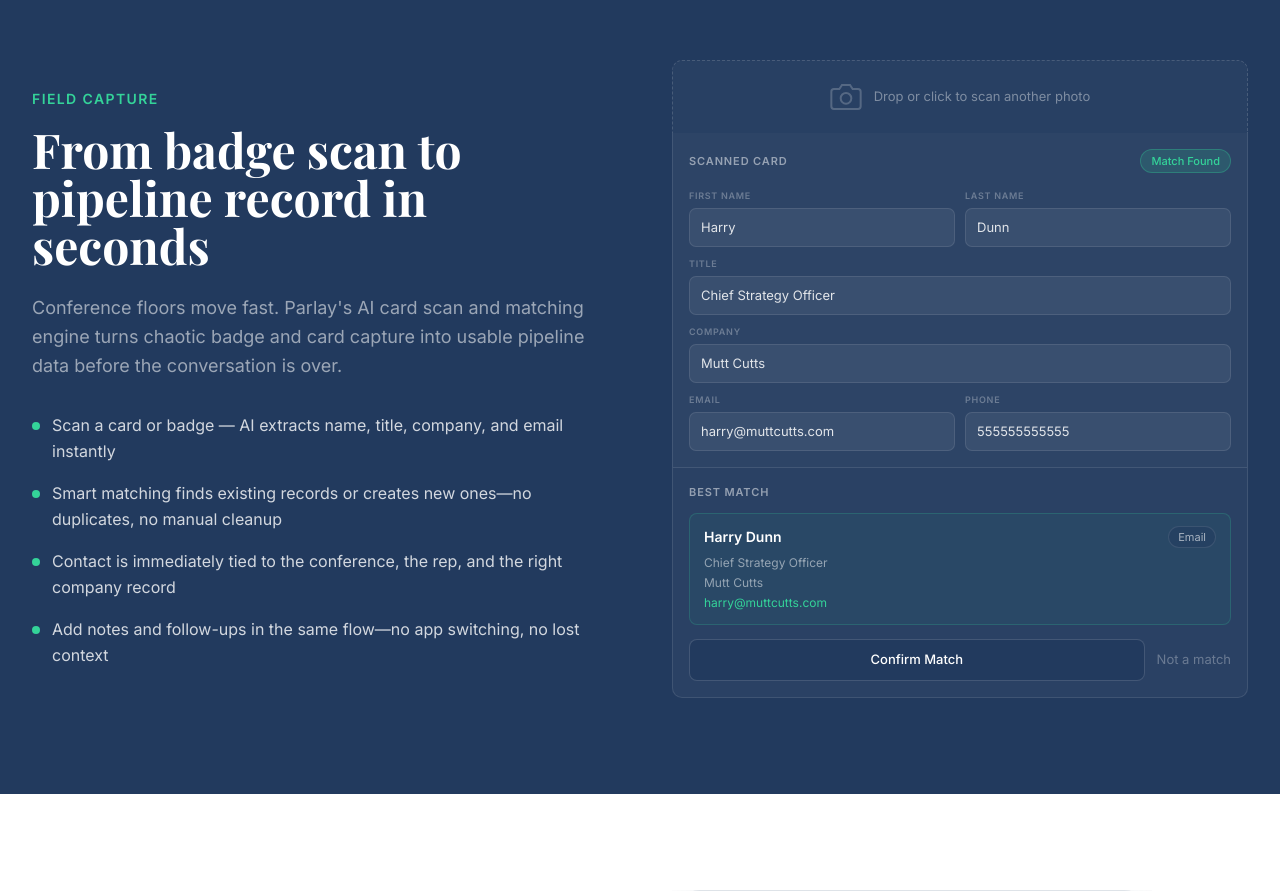
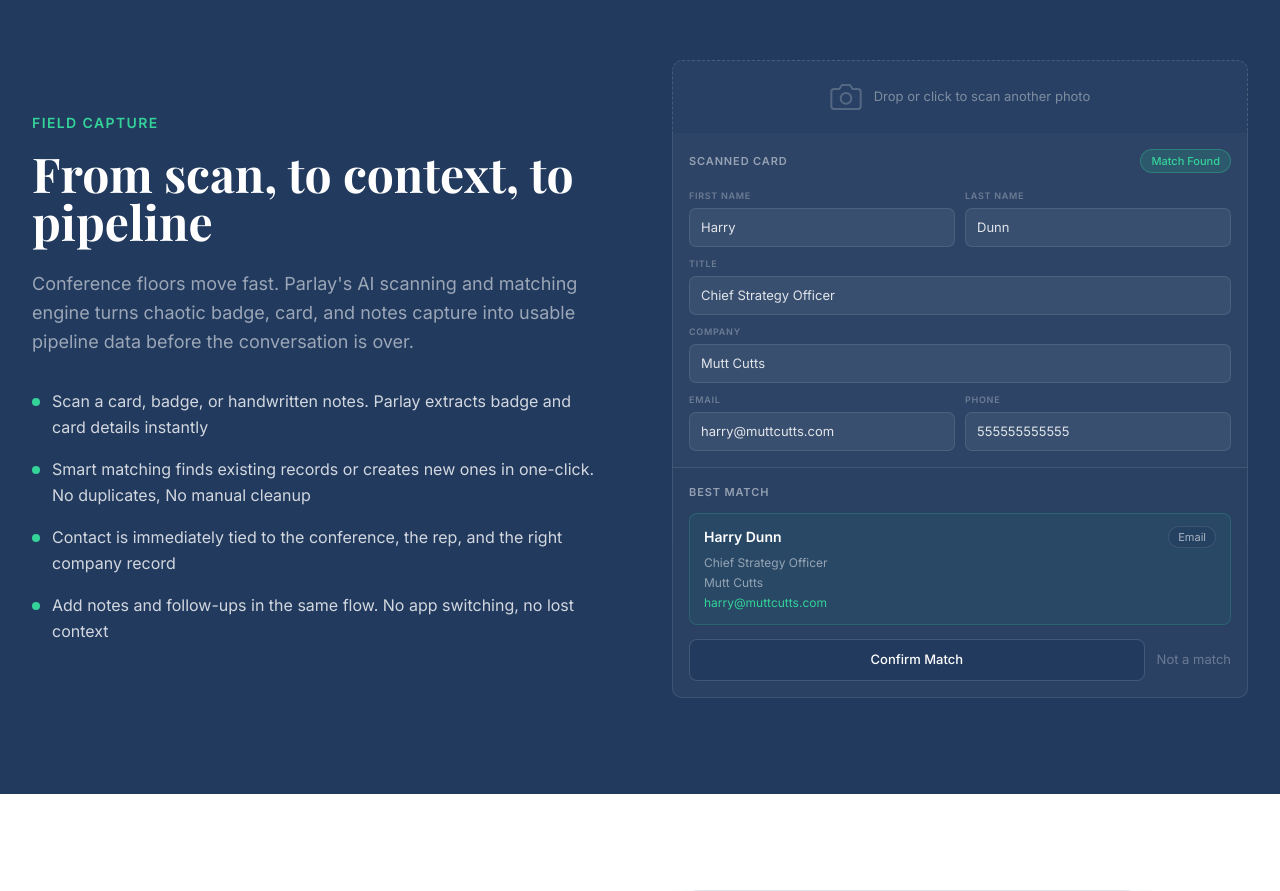
Before and after one commit to kmwinn21-beep/parlay-website, a Next.js app: page / in a window 1280 px wide. Shown: the part 5040-5931 px from the top of the page. Built offline with nearby package versions, Linux system fonts and the light colour scheme; a web font is replaced by a local one.

Commit message:
Update CardScanSection.tsx

```diff
--- a/components/marketing/CardScanSection.tsx
+++ b/components/marketing/CardScanSection.tsx
@@ -1,8 +1,8 @@
 const BULLETS = [
-  "Scan a card or badge — AI extracts name, title, company, and email instantly",
-  "Smart matching finds existing records or creates new ones—no duplicates, no manual cleanup",
+  "Scan a card, badge, or handwritten notes. Parlay extracts badge and card details instantly",
+  "Smart matching finds existing records or creates new ones in one-click. No duplicates, No manual cleanup",
   "Contact is immediately tied to the conference, the rep, and the right company record",
-  "Add notes and follow-ups in the same flow—no app switching, no lost context",
+  "Add notes and follow-ups in the same flow. No app switching, no lost context",
 ];
 
 
@@ -16,11 +16,11 @@
               Field capture
             </p>
             <h2 className="font-playfair text-4xl sm:text-5xl font-bold text-white mb-6">
-              From badge scan to pipeline record in seconds
+              From scan, to context, to pipeline
             </h2>
             <p className="font-inter text-lg mb-8 leading-relaxed" style={{ color: "rgba(255,255,255,0.55)" }}>
-              Conference floors move fast. Parlay&apos;s AI card scan and matching engine
-              turns chaotic badge and card capture into usable pipeline data before the
+              Conference floors move fast. Parlay&apos;s AI scanning and matching engine
+              turns chaotic badge, card, and notes capture into usable pipeline data before the
               conversation is over.
             </p>
             <ul className="space-y-4">
```
